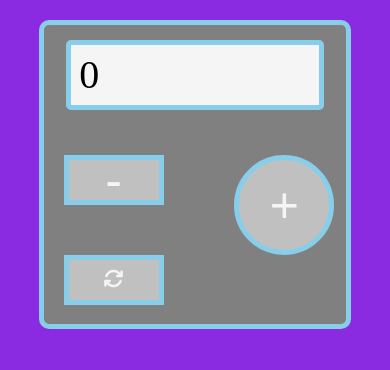
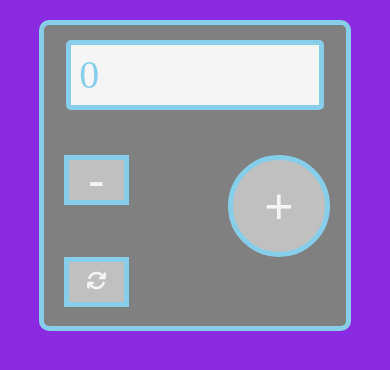
Before and after one commit to NgbeaGloriaJames/Counter-App-with-Vue-CDN, a plain HTML site: page index.html in a window 390 px wide. Drawn offline with nearby package versions, Linux system fonts and the light colour scheme.

Commit message:
more changes to the media quryfor mobile

```diff
--- a/app.js
+++ b/app.js
@@ -12,10 +12,14 @@ const app = Vue.createApp({
         inputDigit(){
             // Displays a dialog box with the message "Enter a digit:
             const digit = prompt("Enter a digit:");
+
+            if (digit == ''){
+                this.count
+            }
             //checks if the value stored in the variable digit is a valid number.
             //If digit is a valid number, isNaN() will return false, and !false will evaluate to true,
             //meaning the condition is satisfied.
-                if (!isNaN(digit)) {
+               else if (!isNaN(digit)) {
                     this.count = parseInt(digit);
             }
         }
--- a/style.css
+++ b/style.css
@@ -15,7 +15,6 @@
   }
 
   .container{
-    width: 350px;
     margin: 20px auto;
     background-color: grey;
     text-align: center;
@@ -27,7 +26,7 @@
 .display{
     height: 70px;
     font-size:40px;
-    color:black;
+    color:skyblue;
     margin: -5px auto;
     width: 98%;
     background-color: whitesmoke;
@@ -97,94 +96,35 @@
 }
 
 /* mobile */
-@media (max-width: 750px){
-  h1{
-    font-size: 18px;
-    color:whitesmoke;
-    margin-block-end: 3%;
+@media (min-width:350px) and (max-width: 750px){
+  .container{
+    width: 80%;
   }
 
-  .container{
-    width: 80%;
-    margin: 20px auto;
-    background-color: grey;
-    text-align: center;
-    padding: 5%;
-    border: 5px solid skyblue;
-    border-radius: 10px;
-  }
-
-.display{
-    height: 70px;
-    font-size:40px;
-    color:black;
-    margin: -5px auto;
-    width: 98%;
-    background-color: whitesmoke;
-    border: skyblue 5px solid;
-    display: flex;
-    align-items: center;
-    padding: 8px;
-    border-radius: 5px;
-}
-
-.calbtn{
-    display: grid;
-    grid-template: repeat(1,1fr)/ repeat(2, 1fr);
-    margin-block-start: 50px;
-}
-
 .minus{
-  background-color: silver;
-  border:skyblue solid 5px;
-  cursor: pointer;
-  font-size: 50px;
-  height: 50px;
-  width: 100px;
-  text-align: center;
-  display: flex;
-  justify-content: center;
-  align-items: center;
-  color: whitesmoke;
-}
-.minus:hover{
-  color: white;
-  background-color: blue;
-  border:blue solid 5px;
+  width:50%;
 }
 
 .add{
     height: 100px;
-    width: 100px;
-    border-radius: 50%;
-    background-color: silver;
-    border:skyblue solid 5px;
-    cursor: pointer;
-    font-size: 50px;
-    margin-inline-start: 30%;
-    color: whitesmoke;
-
-}
-.add:hover{
-  color: white;
-  background-color: green;
-  border:green solid 5px;
+    width: 50%;
+    padding: 35%;
+    display: flex;
+    justify-content: center;
+    align-items: center;
+    margin-inline-start: 25%;
 }
 
 .rst{
     cursor: pointer;
     height: 50px;
-    width: 100px;
+    width:50%;
     background-color: silver;
     border:skyblue solid 5px;
     font-size: 20px;
     color: whitesmoke;
 }
-.rst:hover{
-  color: white;
-  background-color: red;
-  border:red solid 5px;
-}
+
 }
 
 /* Tablets */
```
